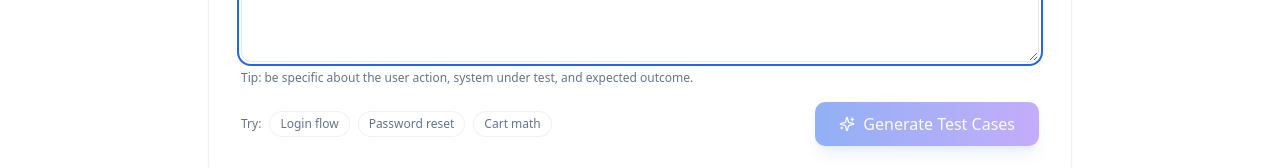
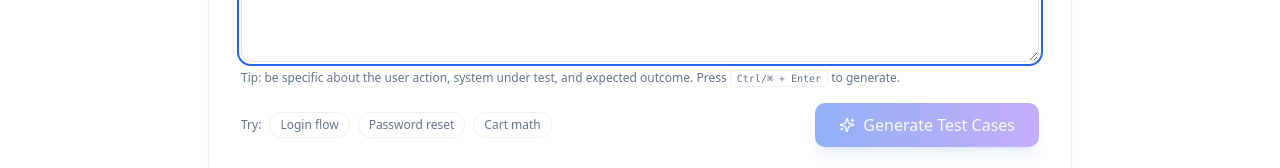
Before and after one commit to binaryxankit/AI-Powered-Test-Case-Generation-System, a Next.js app in the folder frontend/: page /generate in a window 1280 px wide. Shown: the part 438-606 px from the top of the page. Built offline with nearby package versions, Linux system fonts and the light colour scheme; no server answers.

Commit message:
feat(frontend): submit generator form with Ctrl/⌘+Enter

```diff
--- a/frontend/app/generate/page.tsx
+++ b/frontend/app/generate/page.tsx
@@ -29,6 +29,18 @@ export default function GeneratePage() {
   const isValid =
     trimmed.length >= MIN_LENGTH && trimmed.length <= MAX_LENGTH;
   const canSubmit = isValid && !isLoading;
+
+  const handleKeyDown = React.useCallback(
+    (event: React.KeyboardEvent<HTMLTextAreaElement>) => {
+      if ((event.metaKey || event.ctrlKey) && event.key === "Enter") {
+        event.preventDefault();
+        if (canSubmit) {
+          event.currentTarget.form?.requestSubmit();
+        }
+      }
+    },
+    [canSubmit],
+  );
 
   const handleSubmit = async (event: React.FormEvent<HTMLFormElement>) => {
     event.preventDefault();
@@ -104,6 +116,7 @@ export default function GeneratePage() {
             name="requirement"
             value={requirement}
             onChange={(e) => setRequirement(e.target.value)}
+            onKeyDown={handleKeyDown}
             placeholder={PLACEHOLDER}
             disabled={isLoading}
             rows={6}
@@ -113,7 +126,11 @@ export default function GeneratePage() {
           />
           <p className="text-xs text-muted-foreground">
             Tip: be specific about the user action, system under test, and
-            expected outcome.
+            expected outcome. Press{" "}
+            <kbd className="rounded border border-border/60 bg-background px-1.5 py-0.5 font-mono text-[10px]">
+              Ctrl/⌘ + Enter
+            </kbd>{" "}
+            to generate.
           </p>
         </div>
 
```
